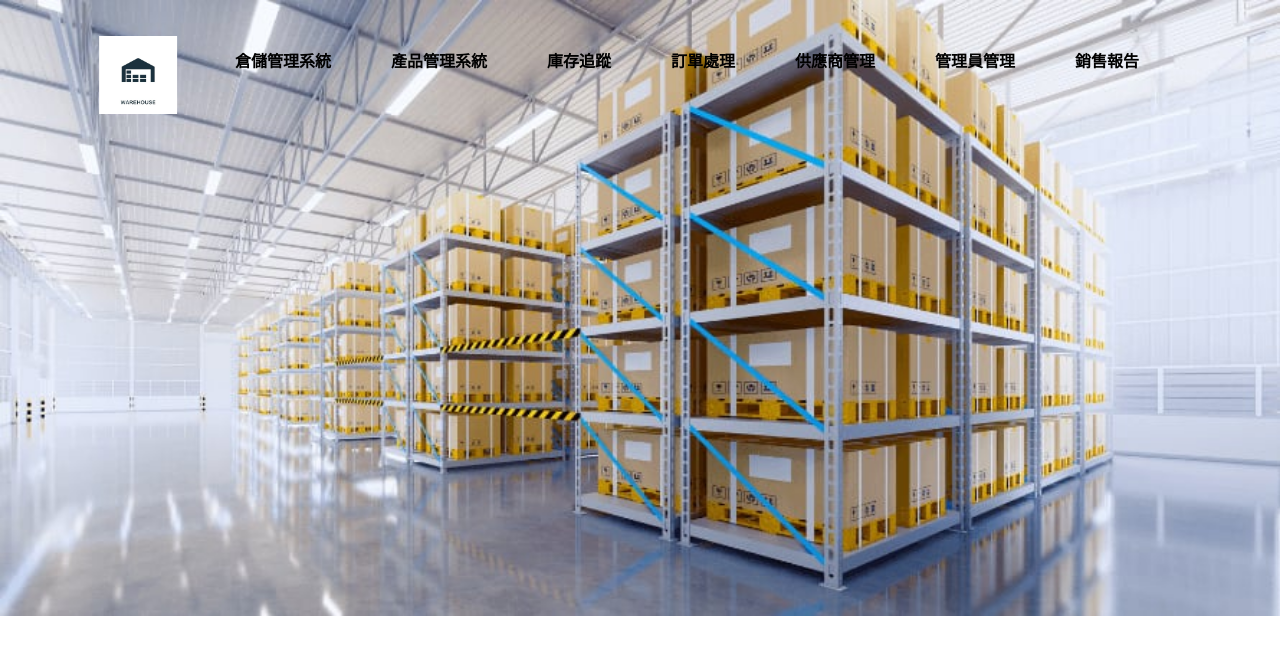
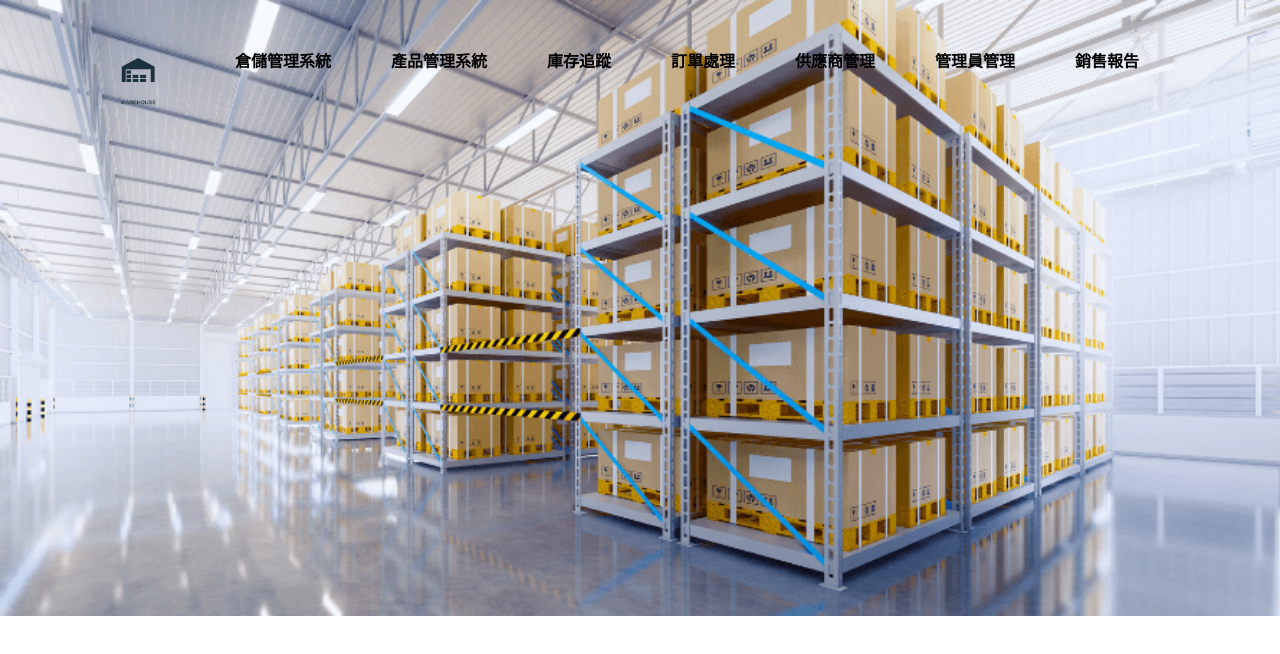
Before and after one commit to bautsi/ncu-systemAnalysisProject-warehouseManagementSystem, a plain HTML site: page juanan/home.html in a window 1280 px wide. Drawn offline with Linux system fonts and the light colour scheme.

Commit message:
更新圖片png

```diff
--- a/juanan/home.html
+++ b/juanan/home.html
@@ -50,7 +50,8 @@ Treehouse Styling
       body {
         margin: 0;
         font-family: Helvetica;
-        background: url("/juanan/statics/img/background.jpg") top center no-repeat;
+        background: url("/juanan/statics/img/background.png") top center
+          no-repeat;
         background-size: cover;
       }
 
@@ -60,7 +61,8 @@ Treehouse Styling
       }
 
       .logo {
-        background: transparent url("/juanan/statics/img/homeicon.jpg") center center no-repeat;
+        background: transparent url("/juanan/statics/img/homeicon.png") center
+          center no-repeat;
         width: 195px;
         height: 65px; /* 調整高度 */
         background-size: contain;
```
Also changed, not shown: juanan/statics/img/background.jpg (deleted), juanan/statics/img/background.png (added), juanan/statics/img/homeicon.jpg (deleted), juanan/statics/img/homeicon.png (added).
